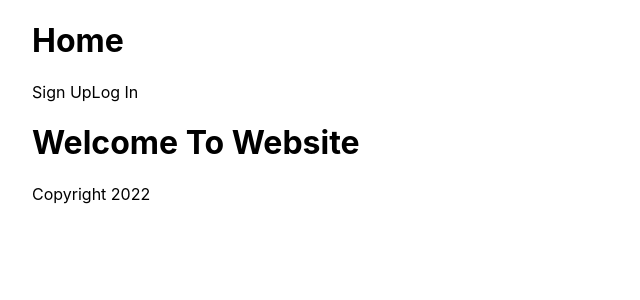
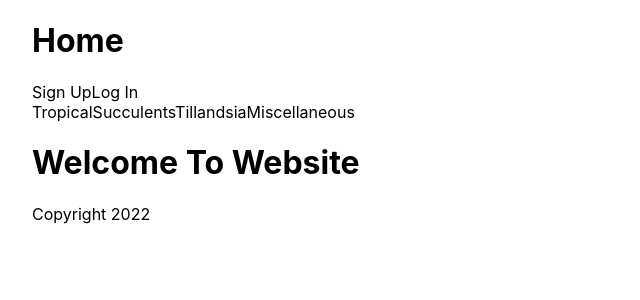
Before and after one commit to DeadpanCakes/houseplant_user, a Next.js app: page / in a window 1280 px wide. Shown: the top 300 px of the page, without its empty margins (0-640 px from the left). Built offline with nearby package versions, Linux system fonts and the light colour scheme.

Commit message:
imported banner nav to header

```diff
--- a/layouts/Default.tsx
+++ b/layouts/Default.tsx
@@ -1,4 +1,5 @@
 import Link from "next/link";
+import BannerNav from "../components/BannerNav";
 
 const Default = ({ children }) => {
   return (
@@ -13,6 +14,7 @@ const Default = ({ children }) => {
             <a>Log In</a>
           </Link>
         </nav>
+        <BannerNav />
       </header>
       {children}
       <footer>
```
